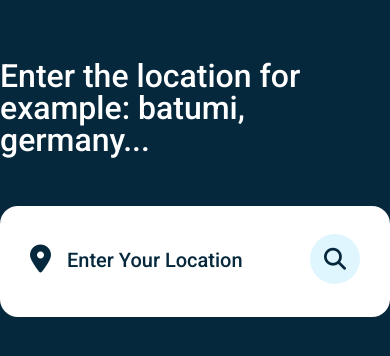
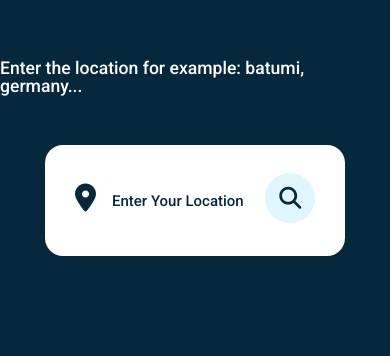
Before and after one commit to vievsonik/personaluri-proeqti, a plain HTML site: page index.html in a window 390 px wide. Shown: the part 110-466 px from the top of the page. Drawn offline with Linux system fonts and the light colour scheme.

Commit message:
sava changes

```diff
--- a/index.html
+++ b/index.html
@@ -18,6 +18,7 @@
     />
     <link rel="stylesheet" href="style.css" />
     <link rel="stylesheet" href="reset.css" />
+    <link rel="stylesheet" href="responsive.css">
     <script defer src="script.js"></script>
   </head>
   <body>
--- /dev/null
+++ b/responsive.css
@@ -0,0 +1,32 @@
+@media (max-width:770px) {
+    .h1{
+        font-size: 1.44rem;
+    }
+
+}
+@media (max-width:512px){
+    .h1{
+        font-size: 1.10rem;
+    }
+    .inner-box{
+        max-width: 320px;
+        width: 100%;
+    }
+    .image404{
+        width: 300px;
+    }
+
+}
+@media (max-width:402px){
+    .inner-box{
+        max-width: 240px;
+        width: 100%;
+    }
+    .search-box input::placeholder {
+         font-size: 15px;
+    }
+    .image404{
+        width: 250px;
+    }
+
+}
--- a/style.css
+++ b/style.css
@@ -11,6 +11,7 @@ body {
 .inner-box {
   position: relative;
   max-width: 400px;
+  width: 100%;
   height: 55px;
   background: #fff;
   overflow: hidden;
```
